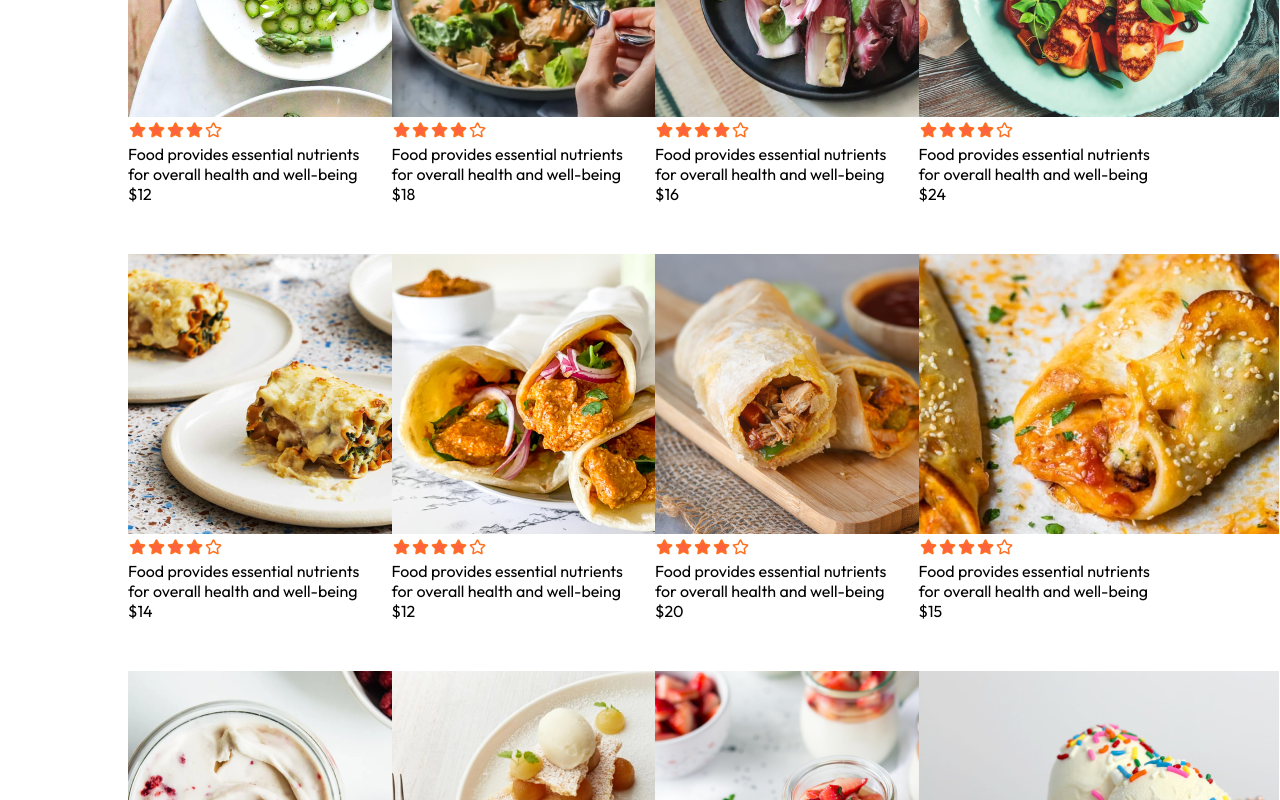
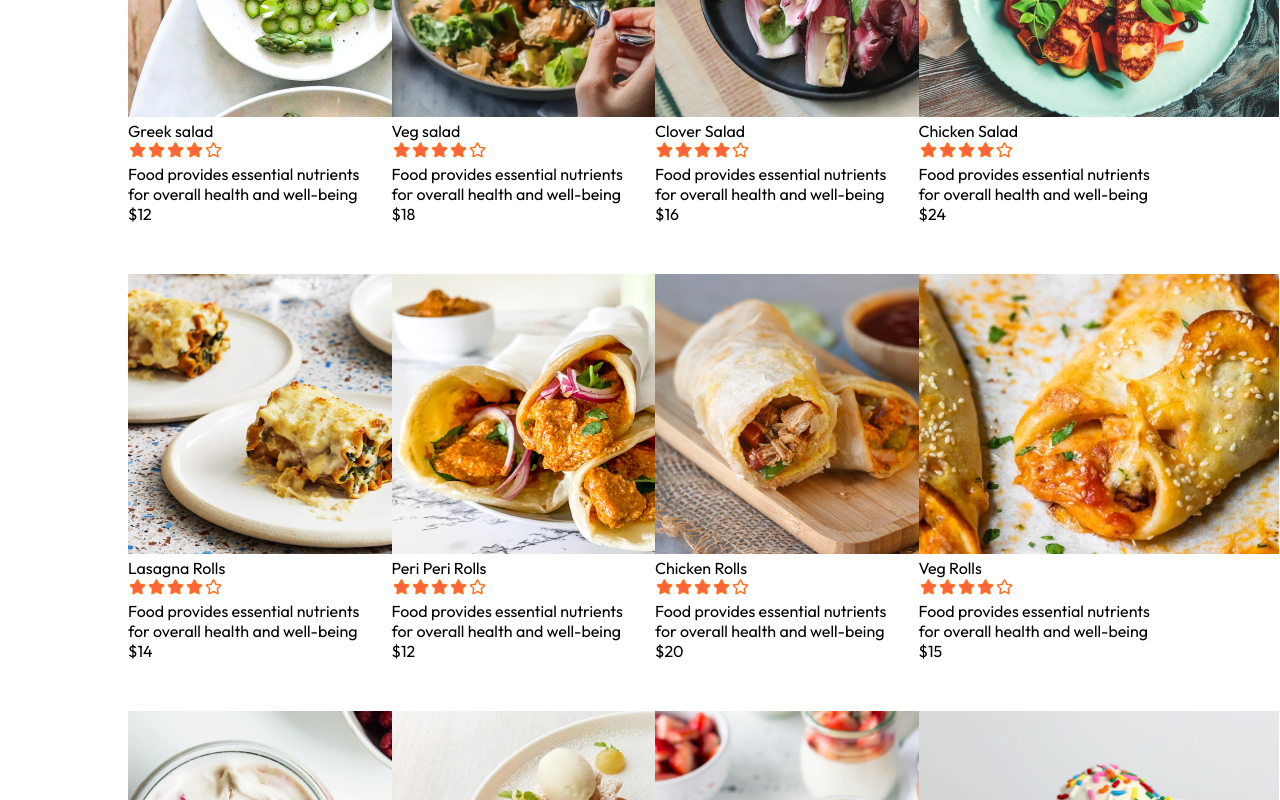
Before and after one commit to nooby6/food-del, a React (Vite) app in the folder frontend/: page / in a window 1280 px wide. Shown: the part 1160-1960 px from the top of the page. Built offline with nearby package versions, Linux system fonts and the light colour scheme.

Commit message:
feat(Fooditem): display food item name in the component

```diff
--- a/frontend/src/components/Fooditem/Fooditem.jsx
+++ b/frontend/src/components/Fooditem/Fooditem.jsx
@@ -10,6 +10,7 @@ const Fooditem = ({id,name,price,description,image}) => {
         </div>
         <div className="food-item-info">
             <div className="food-item-name-rating">
+                <p>{name}</p>
                 <img src={assets.rating_starts} alt="Rating Stars" />
             </div>
         </div>
```
